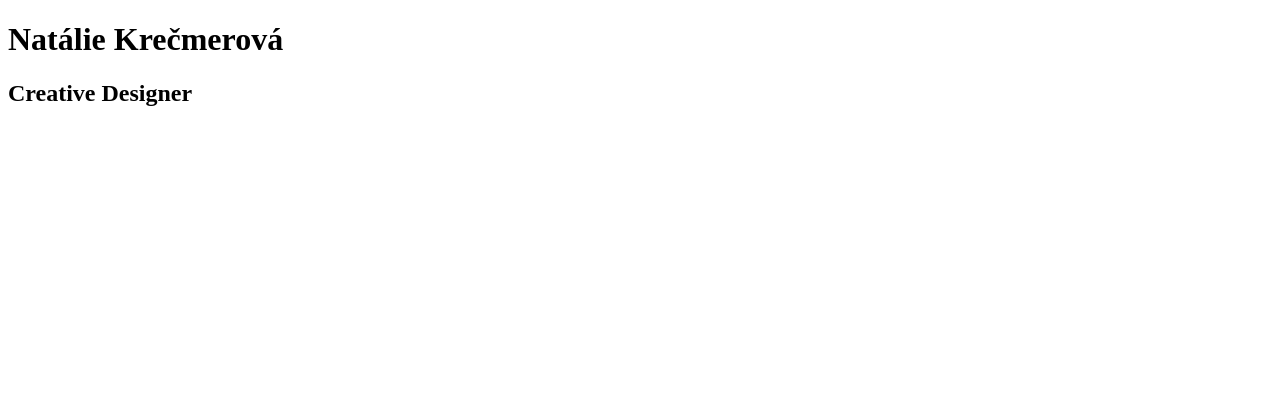
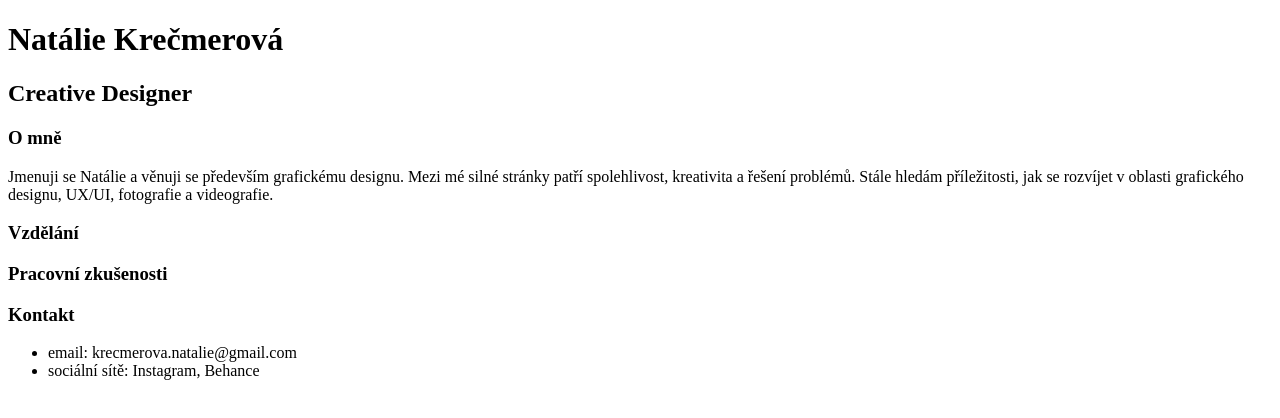
Before and after one commit to nataliekrecm/ukol1, a plain HTML site: page index.html in a window 1280 px wide. Drawn offline with Linux system fonts and the light colour scheme.

Commit message:
druhá změna

```diff
--- a/index.html
+++ b/index.html
@@ -11,3 +11,13 @@
 </html>
 <h1>Natálie Krečmerová</h1>
 <h2>Creative Designer</h2>
+<h3>O mně</h3>
+<p>Jmenuji se Natálie a věnuji se především grafickému designu. Mezi mé silné stránky patří spolehlivost, kreativita a řešení problémů. Stále hledám příležitosti, jak se rozvíjet v oblasti grafického designu, UX/UI, fotografie a videografie. </p>
+<h3>Vzdělání</h3>
+
+<h3>Pracovní zkušenosti</h3>
+<h3>Kontakt</h3>
+<ul>
+    <li>email: krecmerova.natalie@gmail.com</li>
+    <li>sociální sítě: Instagram, Behance</li>
+</ul>
```
